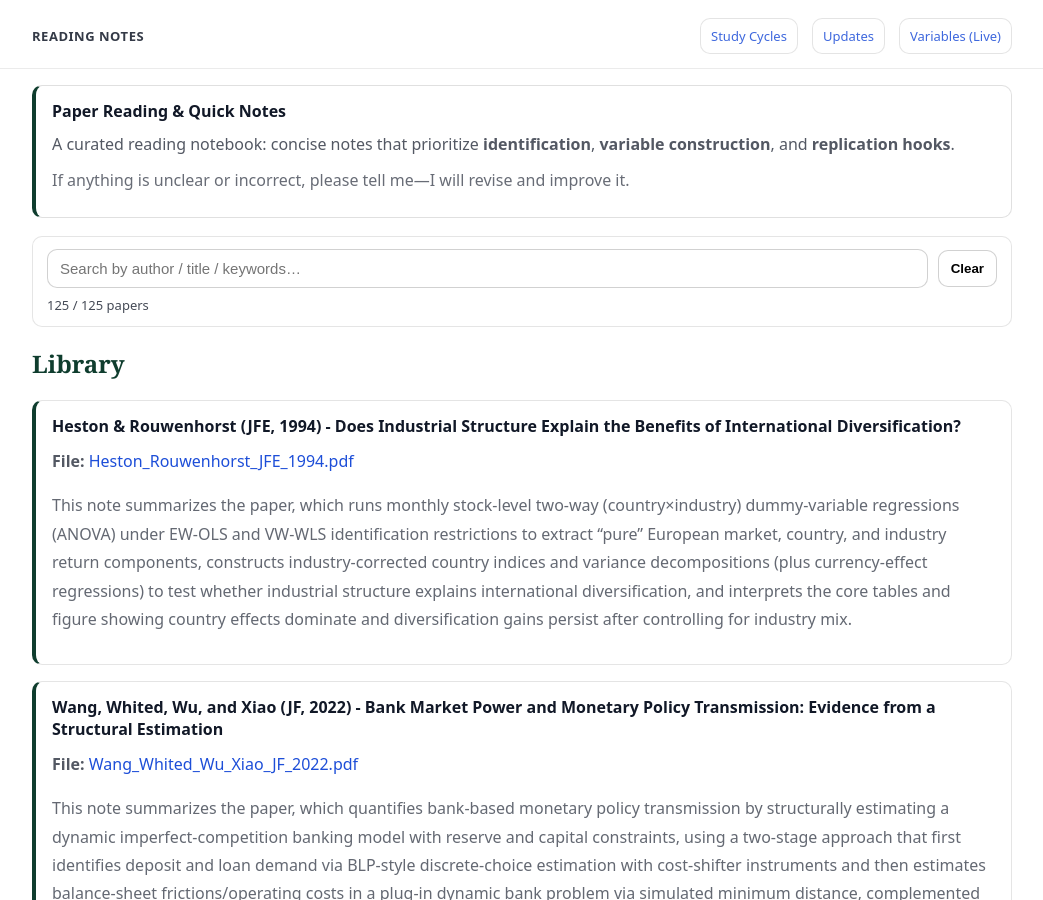
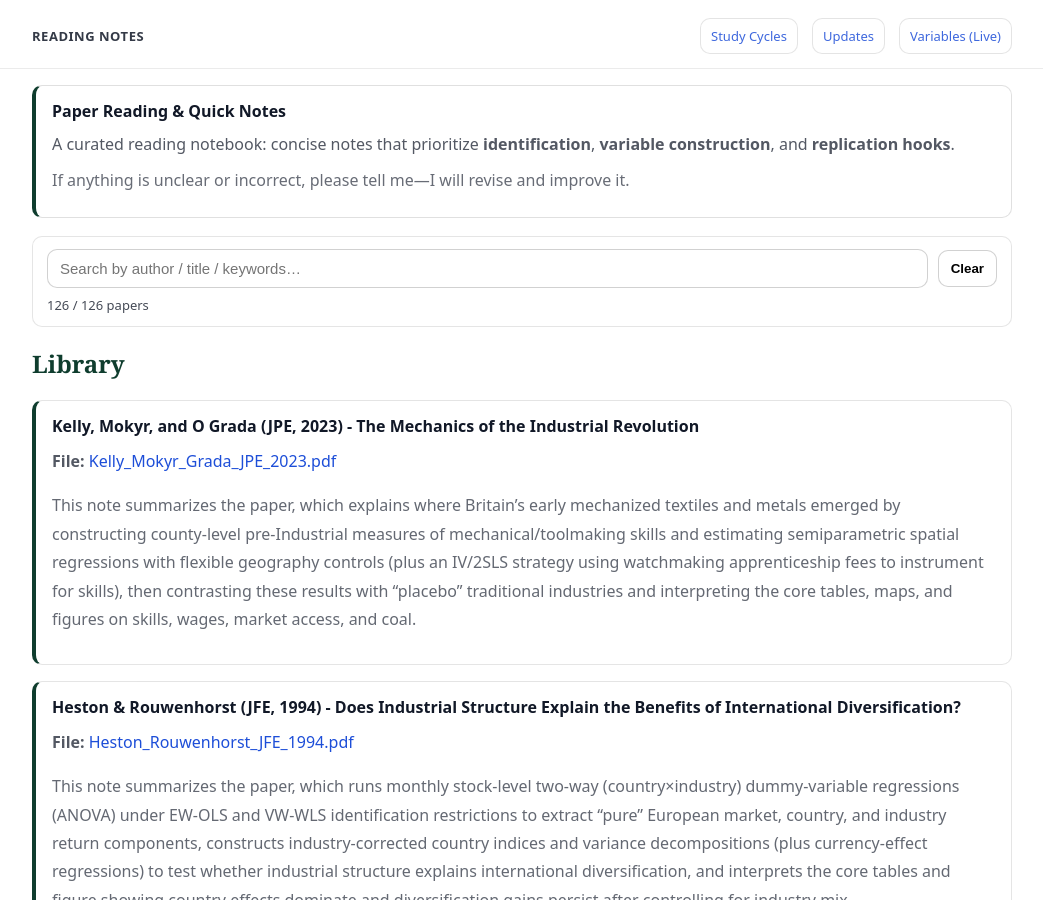
Before and after one commit to yaxinzn/study-archive, a Jekyll site: the page built from reading/index.md, in a window 1280 px wide and 900 px high. Shown: the whole window, without its empty margins (118-1161 px from the left). Built offline with Jekyll 4.4.1, drawn with Linux system fonts in a browser that asks for light colours.

Commit message:
Reading: add/update Kelly_Mokyr_Grada_JPE_2023.pdf

```diff
--- a/_data/reading.yml
+++ b/_data/reading.yml
@@ -1,3 +1,7 @@
+- title: "Kelly, Mokyr, and O Grada (JPE, 2023) - The Mechanics of the Industrial Revolution"
+  file: "Kelly_Mokyr_Grada_JPE_2023.pdf"
+  desc: "This note summarizes the paper, which explains where Britain’s early mechanized textiles and metals emerged by constructing county-level pre-Industrial measures of mechanical/toolmaking skills and estimating semiparametric spatial regressions with flexible geography controls (plus an IV/2SLS strategy using watchmaking apprenticeship fees to instrument for skills), then contrasting these results with “placebo” traditional industries and interpreting the core tables, maps, and figures on skills, wages, market access, and coal."
+
 - title: "Heston & Rouwenhorst (JFE, 1994) - Does Industrial Structure Explain the Benefits of International Diversification?"
   file: "Heston_Rouwenhorst_JFE_1994.pdf"
   desc: "This note summarizes the paper, which runs monthly stock-level two-way (country×industry) dummy-variable regressions (ANOVA) under EW-OLS and VW-WLS identification restrictions to extract “pure” European market, country, and industry return components, constructs industry-corrected country indices and variance decompositions (plus currency-effect regressions) to test whether industrial structure explains international diversification, and interprets the core tables and figure showing country effects dominate and diversification gains persist after controlling for industry mix."
```
Also changed, not shown: 1 other file.
